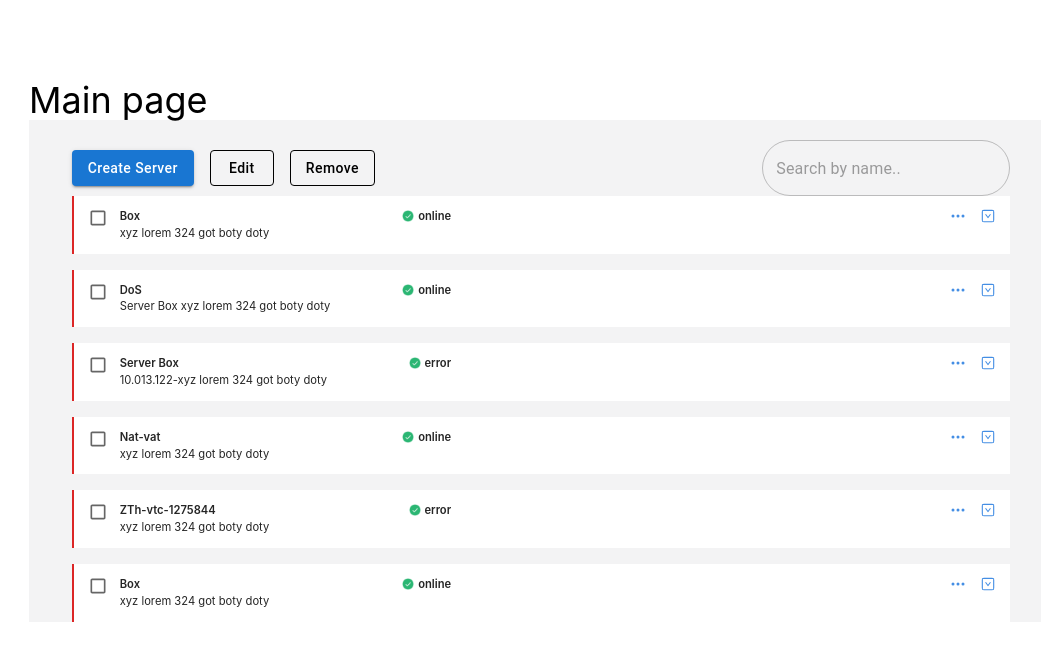
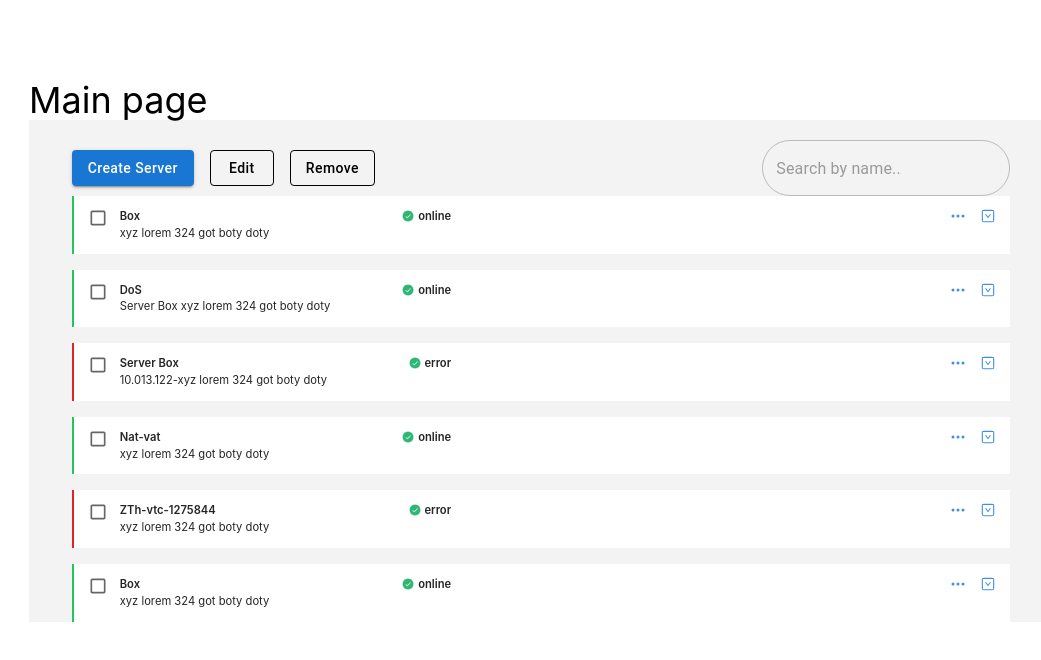
Before and after one commit to ishantsahni/the-task, a React (Create React App) app: page /#/ in a window 1280 px wide. Shown: the top 660 px of the page, without its empty margins (99-1140 px from the left). Built offline with nearby package versions, Linux system fonts and the light colour scheme.

Commit message:
border color added

```diff
--- a/src/components/TaskItem/index.js
+++ b/src/components/TaskItem/index.js
@@ -5,7 +5,7 @@ import TaskInfo from "../TaskInfo";
 const TaskItem = ({items}) => {
   const [taskInfo, setTaskInfo] = useState(false);
   return (
-    <div className="bg-white border-l-2 border-red-600 mb-4 py-3">
+    <div className={`bg-white border-l-2 ${items.status === "online" ? "border-green-500" : "border-red-600"} mb-4 py-3`}>
       <div className="w-[97%] mx-auto">
         <TaskHeader items={items} taskInfo={taskInfo} setTaskInfo={setTaskInfo}/>
         <TaskInfo items={items} taskInfo={taskInfo} />
```
